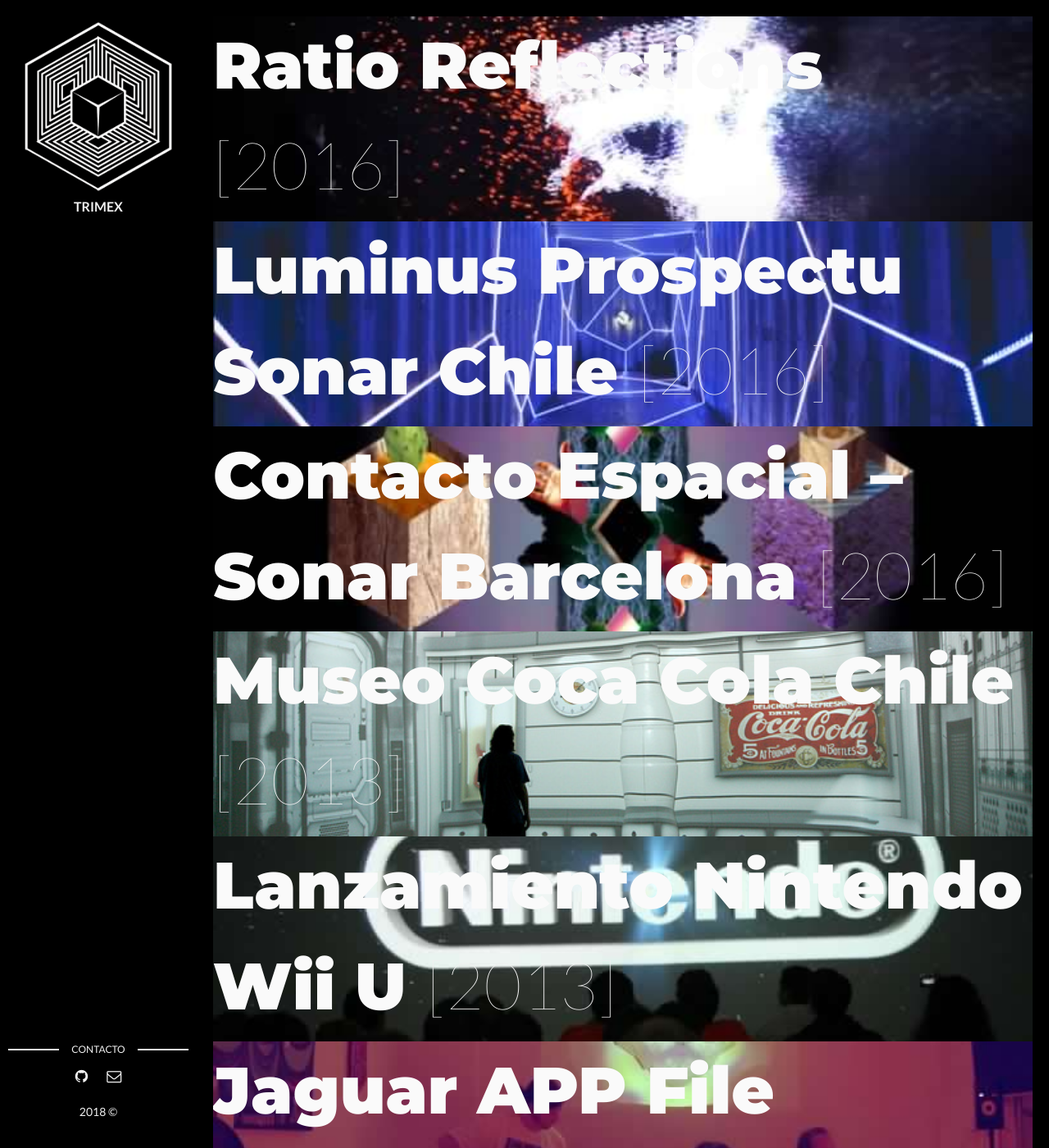
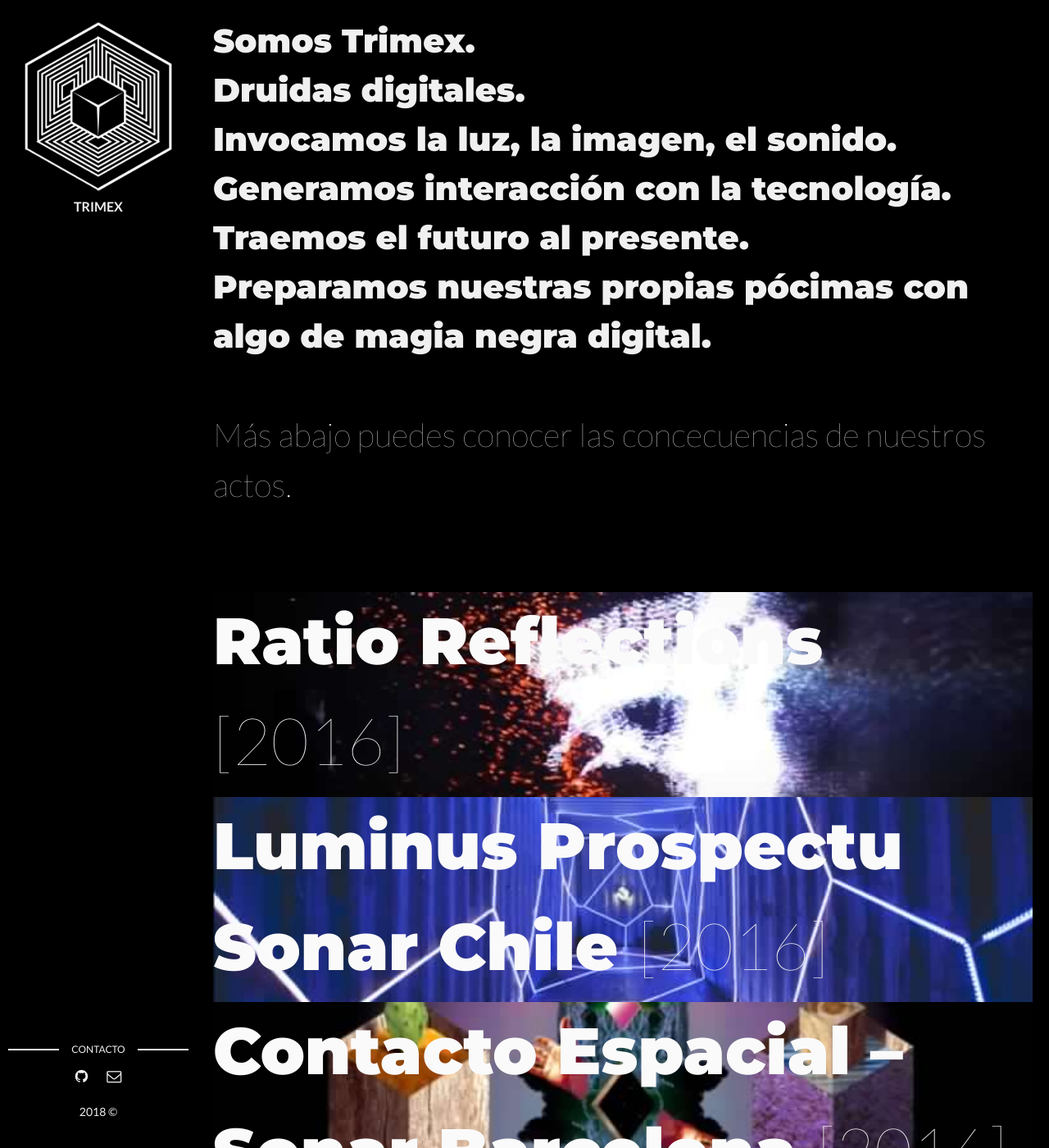
Before and after one commit to trimexcrew/trimexcrew.github.io, a Jekyll site: the page built from index.html, in a window 1280 px wide and 1400 px high. Shown: the whole window at 82% size. Built offline with Jekyll 4.4.1, drawn with Linux system fonts in a browser that asks for light colours; the list of posts is cut into pages by our own code.

Commit message:
Agregada seccion somos

```diff
--- a/assets/css/main.css
+++ b/assets/css/main.css
@@ -947,6 +947,19 @@
   margin: auto;
 }
 
+.somos {
+  font-size: 40px;
+  font-family: 'Montserrat', sans-serif;
+  font-weight: 900;
+  width: 100% height 100%;
+  margin-bottom: 100px;
+}
+
+.somos .mas_abajo {
+  font-family: 'Lato', sans-serif;
+  font-weight: 100;
+}
+
 /* - - - - - - - - - - Home Page Styles - - - - - - - - - - */
 .sidebar {
   display: -webkit-box;
--- a/index.html
+++ b/index.html
@@ -1,8 +1,16 @@
 ---
 layout: main
 ---
-
-
+<div class="somos">
+  Somos Trimex.<br>
+  Druidas digitales.<br>
+  Invocamos la luz, la imagen, el sonido.<br>
+  Generamos interacción con la tecnología.<br>
+  Traemos el futuro al presente.<br>
+  Preparamos nuestras propias pócimas con algo de magia negra digital.<br>
+  <br>
+  <span class="mas_abajo">Más abajo puedes conocer las concecuencias de nuestros actos.</span>
+</div>
 {% for post in site.posts %}
 <!-- <a class="post-thumbnail"  href="{{post.url | prepend: site.baseurl}}"></a> -->
 <article class="post" style="background-image: url({% include post_img.html post=post %}); cursor: pointer;"
```
Also changed, not shown: assets/css/scss/main.scss (+12 -0 lines).
